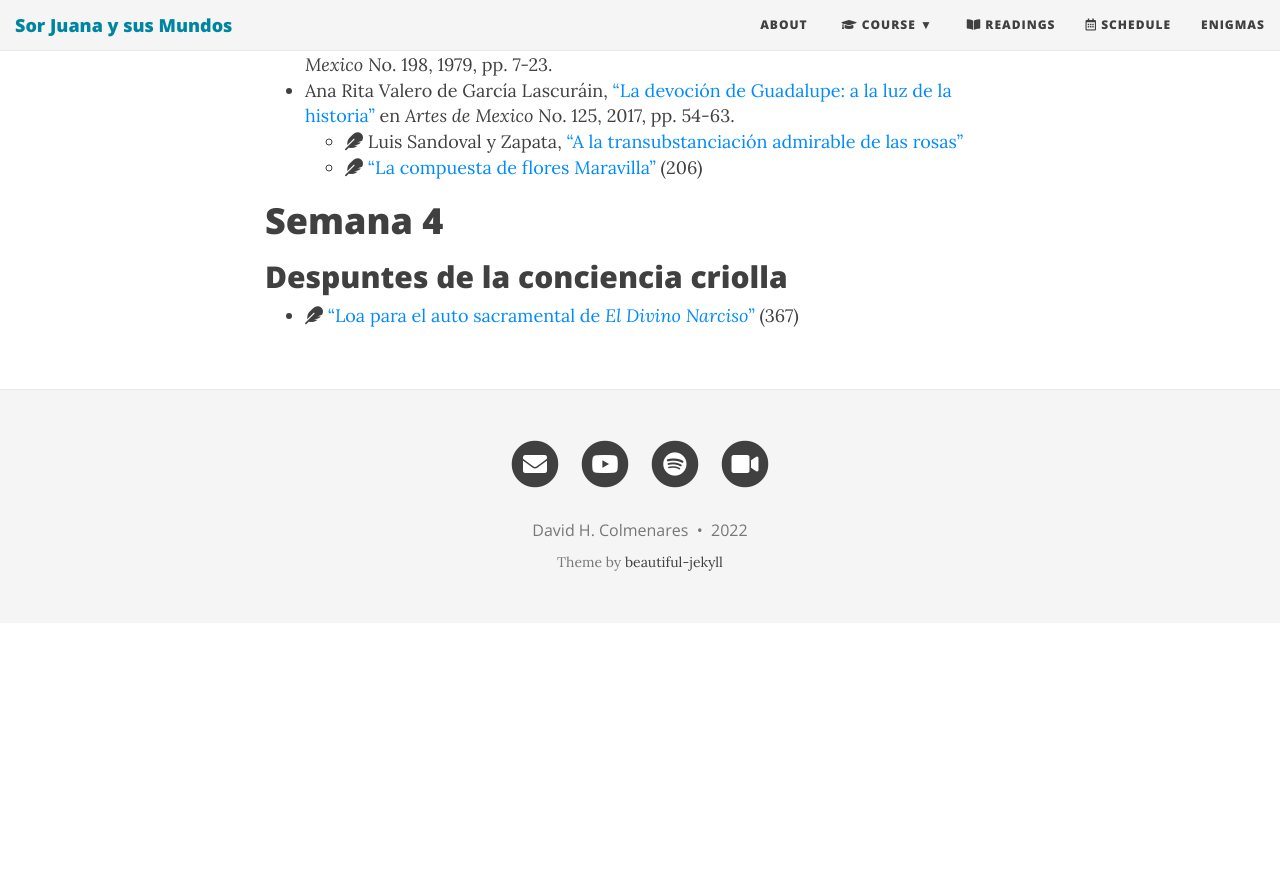
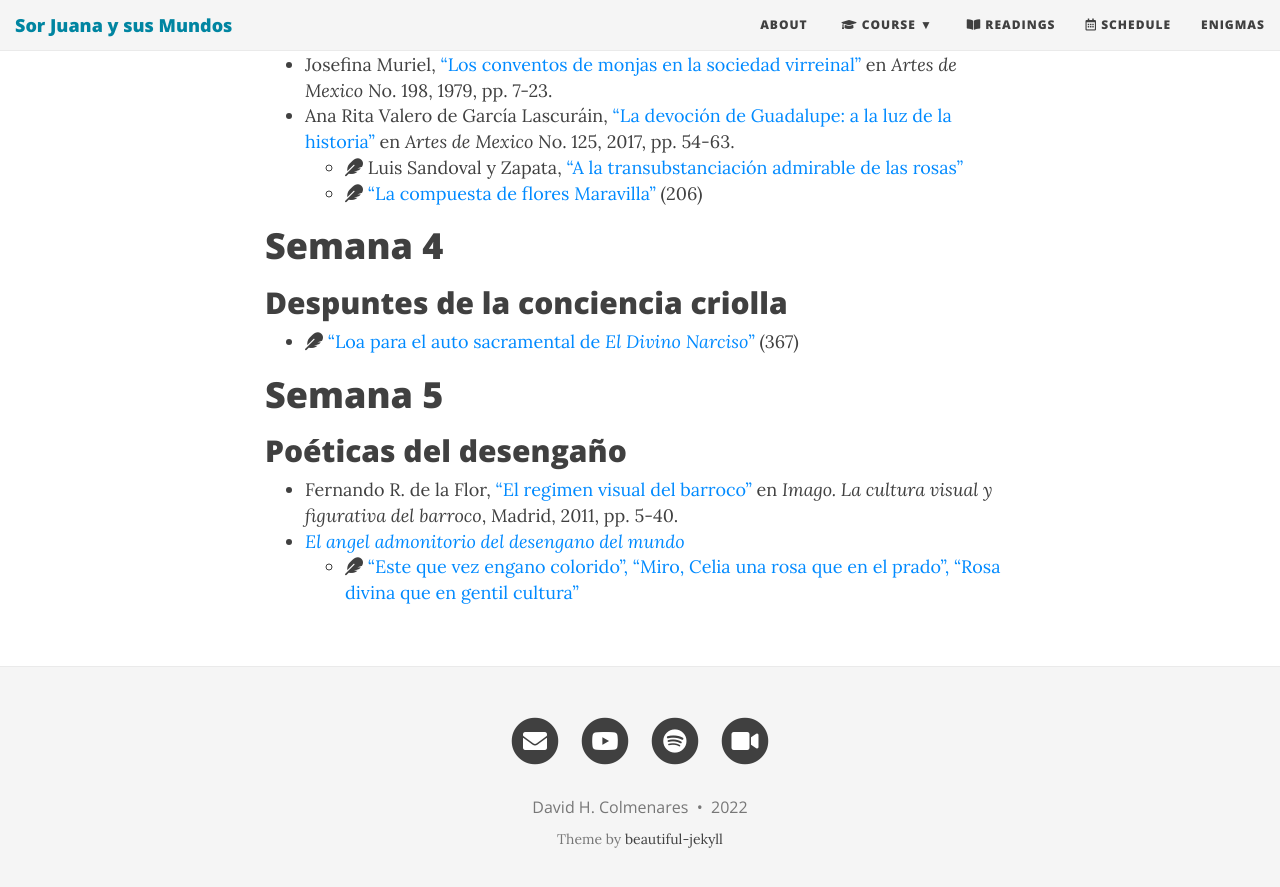
Before and after one commit to Hipomenes/sorjuana, a Jekyll site: the page built from syllabus.md, in a window 1280 px wide and 900 px high, scrolled down 1811 px. Shown: the top 887 px of the window. Built offline with Jekyll 4.4.1, drawn with Linux system fonts in a browser that asks for light colours; nearby versions of some CDN libraries; before the commit the page ends 2434 px from its top, so only the background shows below that; some of the changed text lies outside the part shown.

Commit message:
Update syllabus.md

```diff
--- a/syllabus.md
+++ b/syllabus.md
@@ -50,3 +49,10 @@ bigimg: http://www.ilovelibraries.org/sites/default/files/palafoxianazoom.png
 ## Despuntes de la conciencia criolla
 
 - <i class="fas fa-feather"></i> ["Loa para el auto sacramental de *El Divino Narciso*"]() (367)
+
+# Semana 5
+## Poéticas del desengaño
+
+- Fernando R. de la Flor, ["El regimen visual del barroco"]() en *Imago. La cultura visual y figurativa del barroco*, Madrid, 2011, pp. 5-40.
+- [*El angel admonitorio del desengano del mundo*]()
+    - <i class="fas fa-feather"></i> ["Este que vez engano colorido", "Miro, Celia una rosa que en el prado", "Rosa divina que en gentil cultura"]()
```
Also changed, not shown: other parts of syllabus.md (+0 -1 lines).
